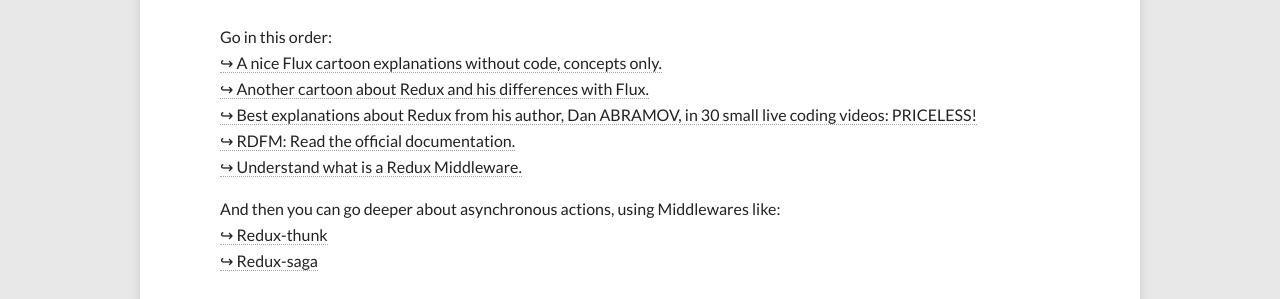
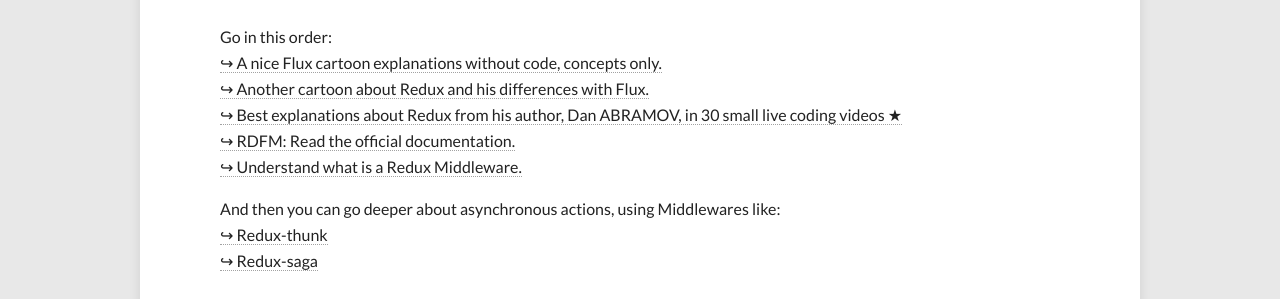
Before and after one commit to bertrandg/bertrandg.github.io, a Jekyll site: the page built from _posts/2016-01-16-angular2-application-state-management-strategy.md, in a window 1280 px wide and 900 px high, scrolled down 3195 px. Shown: the part 155-454 px from the top of the window. Built offline with Jekyll 4.4.1, drawn with Linux system fonts in a browser that asks for light colours; nearby versions of some CDN libraries; comment, search, counter and statistics services are not loaded; some of the changed text lies outside the part shown.

Commit message:
Update 2016-01-16-angular2-application-state-management-strategy.md

```diff
--- a/_posts/2016-01-16-angular2-application-state-management-strategy.md
+++ b/_posts/2016-01-16-angular2-application-state-management-strategy.md
@@ -100,7 +100,7 @@
 Go in this order:<br>
 [↪ A nice Flux cartoon explanations without code, concepts only.](https://code-cartoons.com/a-cartoon-guide-to-flux-6157355ab207#.otzw12wgi)<br>
 [↪ Another cartoon about Redux and his differences with Flux.](https://code-cartoons.com/a-cartoon-intro-to-redux-3afb775501a6#.ub8gstdmo)<br>
-[↪ Best explanations about Redux from his author, Dan ABRAMOV, in 30 small live coding videos: PRICELESS!](https://egghead.io/series/getting-started-with-redux )<br>
+[↪ Best explanations about Redux from his author, Dan ABRAMOV, in 30 small live coding videos ★](https://egghead.io/series/getting-started-with-redux )<br>
 [↪ RDFM: Read the official documentation.](http://redux.js.org/)<br>
 [↪ Understand what is a Redux Middleware.](https://medium.com/@meagle/understanding-87566abcfb7a#.hrv12sczw)
 
```
Also changed, not shown: other parts of _posts/2016-01-16-angular2-application-state-management-strategy.md (+2 -2 lines).
